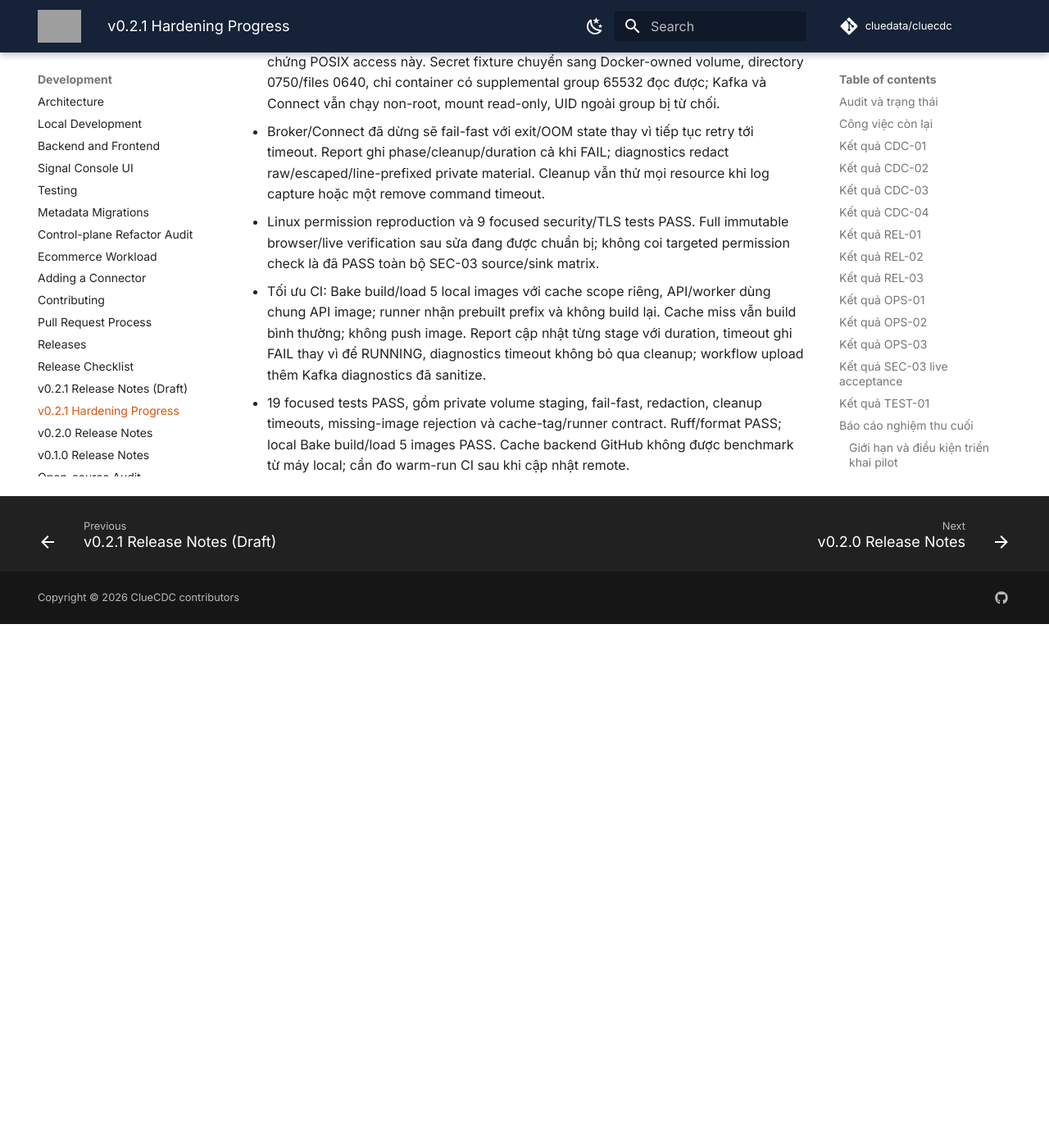
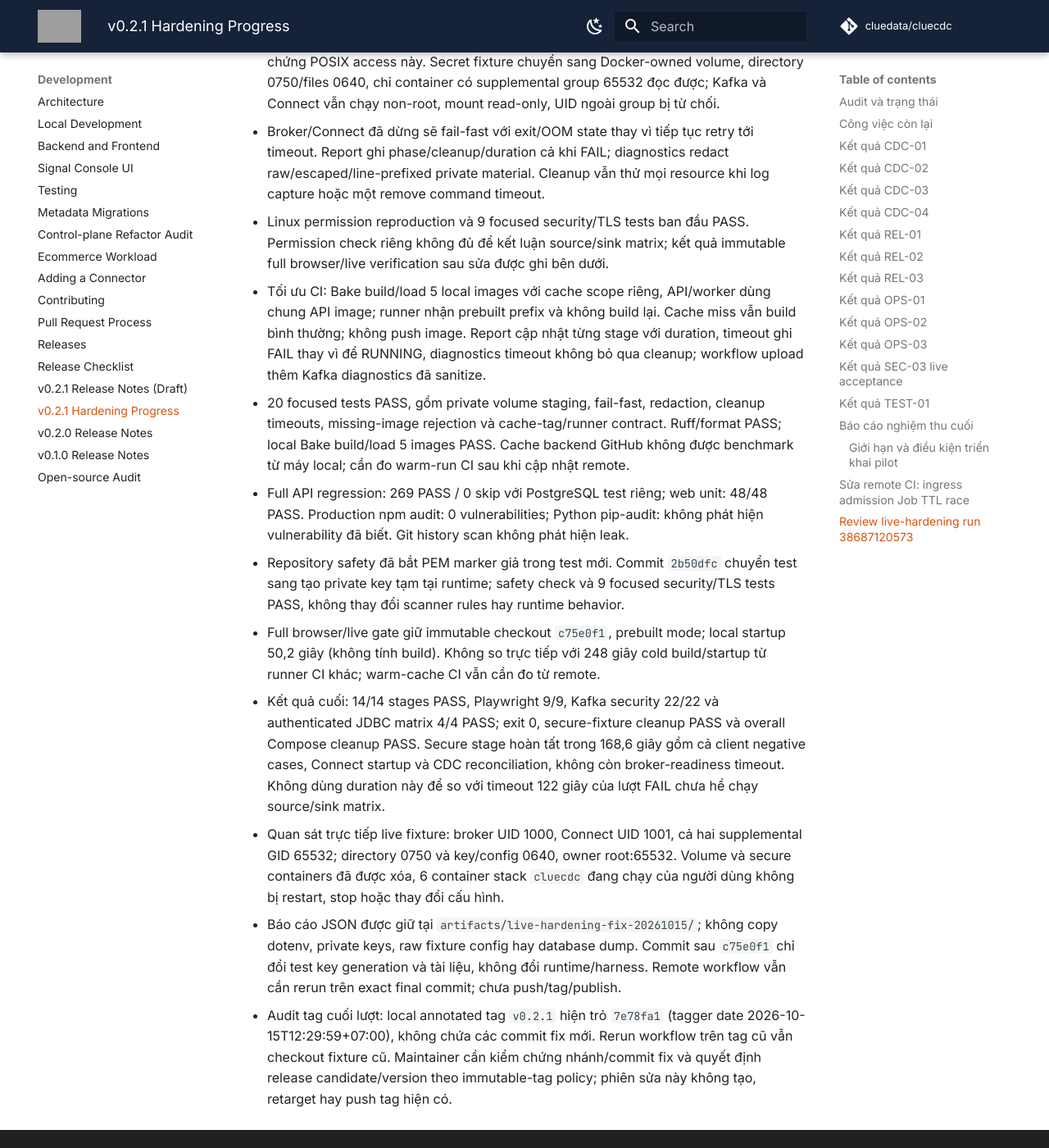
Before and after one commit to cluedata/cluecdc, an MkDocs documentation site: the page built from docs/development/v0.2.1-hardening-progress.md, in a window 1280 px wide and 1400 px high, scrolled down 12673 px. Shown: the whole window at 82% size. Built offline with MkDocs 1.6.1 and Material for MkDocs 9.7.7, drawn with Linux system fonts in a browser that asks for light colours; comment, search, counter and statistics services are not loaded; before the commit the page ends 13434 px from its top, so only the background shows below that; some of the changed text lies outside the part shown; grey boxes are pictures that could not be loaded.

Commit message:
TEST-01 record verified live hardening portability and cache evidence

```diff
--- a/docs/development/v0.2.1-hardening-progress.md
+++ b/docs/development/v0.2.1-hardening-progress.md
@@ -23,7 +23,7 @@
 | OPS-01 | PASS | Custom pg_dump + checksum/manifest; guarded isolated restore; migration và encrypted-secret verification live pass | Không |
 | OPS-02 | PASS | Guarded preflight/upgrade; populated v0.2.0 `0003` → `0006` identity/ciphertext preservation và idempotency pass | Không |
 | OPS-03 | PASS | Schema 11/11 valid; read-only runtime/SIGTERM; kind/Calico/NGINX rollout 2x mỗi tier, external PostgreSQL, HTTPS/login/CSRF và CNI allow/deny/revocation pass | Target sizing/identities/availability cần operator review |
-| TEST-01 | PASS | Clean immutable `4295c0c`: combined browser/live gate 14/14 PASS, cleanup PASS; API 250/250; web 48/48; workflow wiring/actionlint pass | Remote CI trên release commit cuối vẫn là promotion gate |
+| TEST-01 | PASS | Clean immutable `c75e0f1`: prebuilt browser/live gate 14/14 PASS, cleanup PASS; API 269/269; web 48/48; workflow wiring/actionlint pass | Remote CI commit cuối vẫn bắt buộc; warm-cache speedup chưa đo |
 
 ## Công việc còn lại
 
@@ -313,7 +313,7 @@
 | OPS-01 | PASS | Populated backup/restore/decrypt; wrong-key/nonempty-target rejection | Verified archive và guarded restore vào database rỗng | Giữ encryption key ngoài backup |
 | OPS-02 | PASS | Populated 0003 → 0006; identity/ciphertext/count checks; rerun | Safe v0.2.0 upgrade và idempotency | Không sửa released migrations hay auto downgrade |
 | OPS-03 | PASS | Kubeconform 11/11; Docker SIGTERM; live kind/Calico/NGINX | External dependencies, secure Secrets, probes, private networking | Target sizing/HA/identities vẫn cần review |
-| TEST-01 | PASS | API 250; web 48; browser 9; immutable combined gate 14/14; workflow lint | Existing/new suites pass và isolated mandatory release gates | Remote exact-release-commit CI vẫn bắt buộc |
+| TEST-01 | PASS | API 269; web 48; browser 9; immutable prebuilt gate 14/14; workflow lint | Existing/new suites pass và isolated mandatory release gates | Remote exact-release-commit CI vẫn bắt buộc |
 
 ### Giới hạn và điều kiện triển khai pilot
 
@@ -376,15 +376,43 @@
   tới timeout. Report ghi phase/cleanup/duration cả khi FAIL; diagnostics redact
   raw/escaped/line-prefixed private material. Cleanup vẫn thử mọi resource khi
   log capture hoặc một remove command timeout.
-- Linux permission reproduction và 9 focused security/TLS tests PASS. Full
-  immutable browser/live verification sau sửa đang được chuẩn bị; không coi
-  targeted permission check là đã PASS toàn bộ SEC-03 source/sink matrix.
+- Linux permission reproduction và 9 focused security/TLS tests ban đầu PASS.
+  Permission check riêng không đủ để kết luận source/sink matrix; kết quả
+  immutable full browser/live verification sau sửa được ghi bên dưới.
 - Tối ưu CI: Bake build/load 5 local images với cache scope riêng, API/worker
   dùng chung API image; runner nhận prebuilt prefix và không build lại. Cache
   miss vẫn build bình thường; không push image. Report cập nhật từng stage với
   duration, timeout ghi FAIL thay vì để RUNNING, diagnostics timeout không bỏ
   qua cleanup; workflow upload thêm Kafka diagnostics đã sanitize.
-- 19 focused tests PASS, gồm private volume staging, fail-fast, redaction,
+- 20 focused tests PASS, gồm private volume staging, fail-fast, redaction,
   cleanup timeouts, missing-image rejection và cache-tag/runner contract.
   Ruff/format PASS; local Bake build/load 5 images PASS. Cache backend GitHub
   không được benchmark từ máy local; cần đo warm-run CI sau khi cập nhật remote.
+- Full API regression: 269 PASS / 0 skip với PostgreSQL test riêng; web unit:
+  48/48 PASS. Production npm audit: 0 vulnerabilities; Python pip-audit: không
+  phát hiện vulnerability đã biết. Git history scan không phát hiện leak.
+- Repository safety đã bắt PEM marker giả trong test mới. Commit `2b50dfc`
+  chuyển test sang tạo private key tạm tại runtime; safety check và 9 focused
+  security/TLS tests PASS, không thay đổi scanner rules hay runtime behavior.
+- Full browser/live gate giữ immutable checkout `c75e0f1`, prebuilt mode;
+  local startup 50,2 giây (không tính build). Không so trực tiếp với 248 giây
+  cold build/startup từ runner CI khác; warm-cache CI vẫn cần đo từ remote.
+- Kết quả cuối: 14/14 stages PASS, Playwright 9/9, Kafka security 22/22 và
+  authenticated JDBC matrix 4/4 PASS; exit 0, secure-fixture cleanup PASS và
+  overall Compose cleanup PASS. Secure stage hoàn tất trong 168,6 giây gồm
+  cả client negative cases, Connect startup và CDC reconciliation, không còn
+  broker-readiness timeout. Không dùng duration này để so với timeout 122 giây
+  của lượt FAIL chưa hề chạy source/sink matrix.
+- Quan sát trực tiếp live fixture: broker UID 1000, Connect UID 1001, cả hai
+  supplemental GID 65532; directory 0750 và key/config 0640, owner root:65532.
+  Volume và secure containers đã được xóa, 6 container stack `cluecdc` đang
+  chạy của người dùng không bị restart, stop hoặc thay đổi cấu hình.
+- Báo cáo JSON được giữ tại `artifacts/live-hardening-fix-20261015/`; không copy
+  dotenv, private keys, raw fixture config hay database dump. Commit sau
+  `c75e0f1` chỉ đổi test key generation và tài liệu, không đổi runtime/harness.
+  Remote workflow vẫn cần rerun trên exact final commit; chưa push/tag/publish.
+- Audit tag cuối lượt: local annotated tag `v0.2.1` hiện trỏ `7e78fa1` (tagger
+  date 2026-10-15T12:29:59+07:00), không chứa các commit fix mới. Rerun workflow
+  trên tag cũ vẫn checkout fixture cũ. Maintainer cần kiểm chứng nhánh/commit
+  fix và quyết định release candidate/version theo immutable-tag policy;
+  phiên sửa này không tạo, retarget hay push tag hiện có.
```
